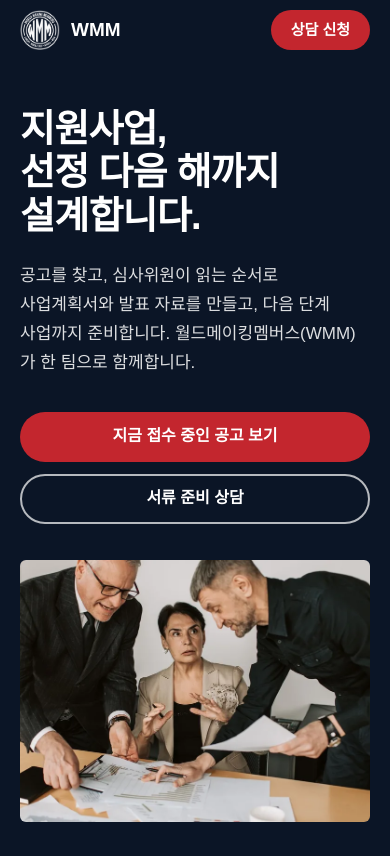
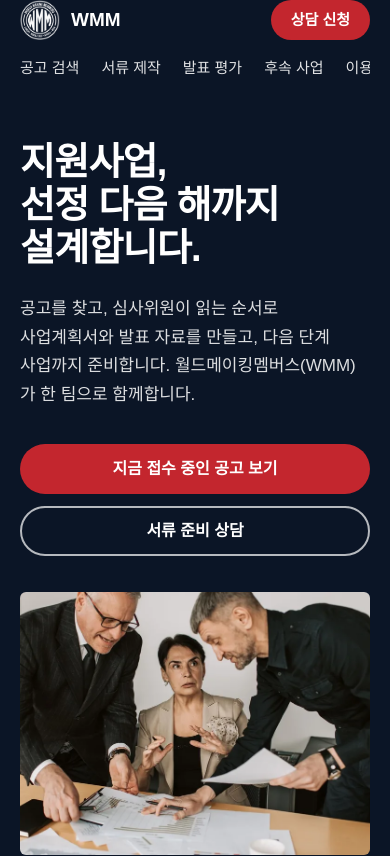
Before and after one commit to leedukyoung74-wq/wmm-www, a plain HTML site: page public/home.html in a window 390 px wide. Shown: the top 856 px of the page. Drawn offline with Linux system fonts and the light colour scheme; no server answers; a web font is replaced by a local one.

Commit message:
www: 휴대폰 메뉴 줄 추가, 첫 화면 셋째 문에 분석 회원 가격 복구
Co-Authored-By: Claude Opus 5.5 <noreply@anthropic.com>
Claude-Session: https://claude.ai/code/session_01NTgYhkF5aJdTG9EAqpbL7Z

```diff
--- a/public/assets/wmm-home.css
+++ b/public/assets/wmm-home.css
@@ -15,6 +15,7 @@ p{margin:0}
 .pad{padding-block:120px}
 .pad-s{padding-block:72px}
 section{scroll-margin-top:72px}
+@media (max-width:1080px){section{scroll-margin-top:112px}}
 
 /* 버튼 */
 .btn{display:inline-flex;align-items:center;justify-content:center;gap:8px;min-height:50px;padding:0 24px;border-radius:999px;border:2px solid transparent;font:inherit;font-size:16px;font-weight:700;text-decoration:none;cursor:pointer;transition:background .15s,color .15s,border-color .15s;white-space:nowrap}
@@ -208,7 +209,10 @@ fieldset{border:0;margin:0;padding:0;min-width:0}
 
 /* 반응형 */
 @media (max-width:1080px){
-  .nav{display:none}
+  .top-in{flex-wrap:wrap;row-gap:0}
+  .nav{order:3;width:100%;margin:0;gap:22px;overflow-x:auto;padding:4px 0 12px;scrollbar-width:none}
+  .nav::-webkit-scrollbar{display:none}
+  .nav a{white-space:nowrap;font-size:15px}
   .top-act{margin-left:auto}
   .notices{grid-template-columns:repeat(2,minmax(0,1fr))}
   .fam{grid-template-columns:repeat(2,minmax(0,1fr))}
```
Also changed, not shown: public/index.html (+2 -2 lines).
